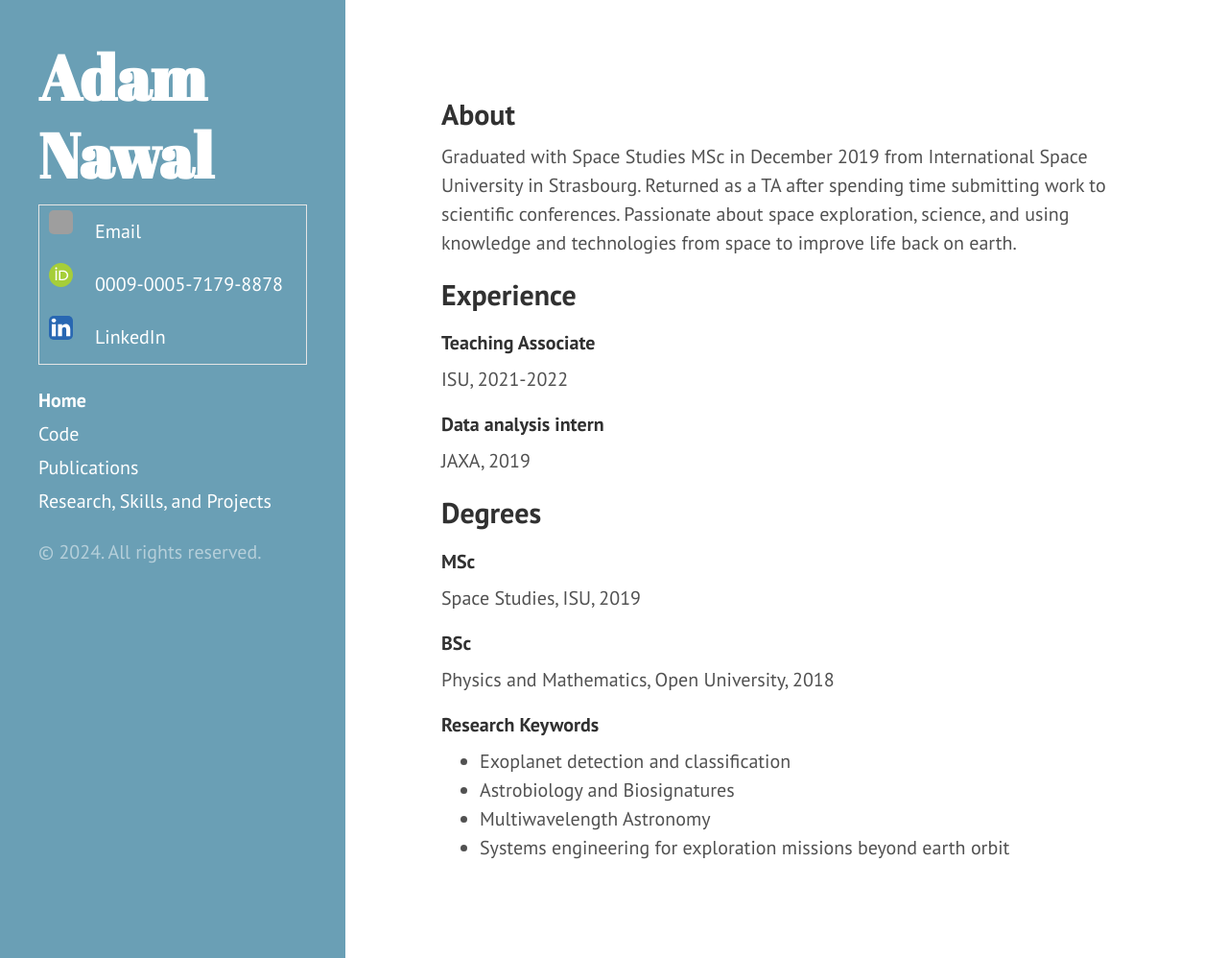
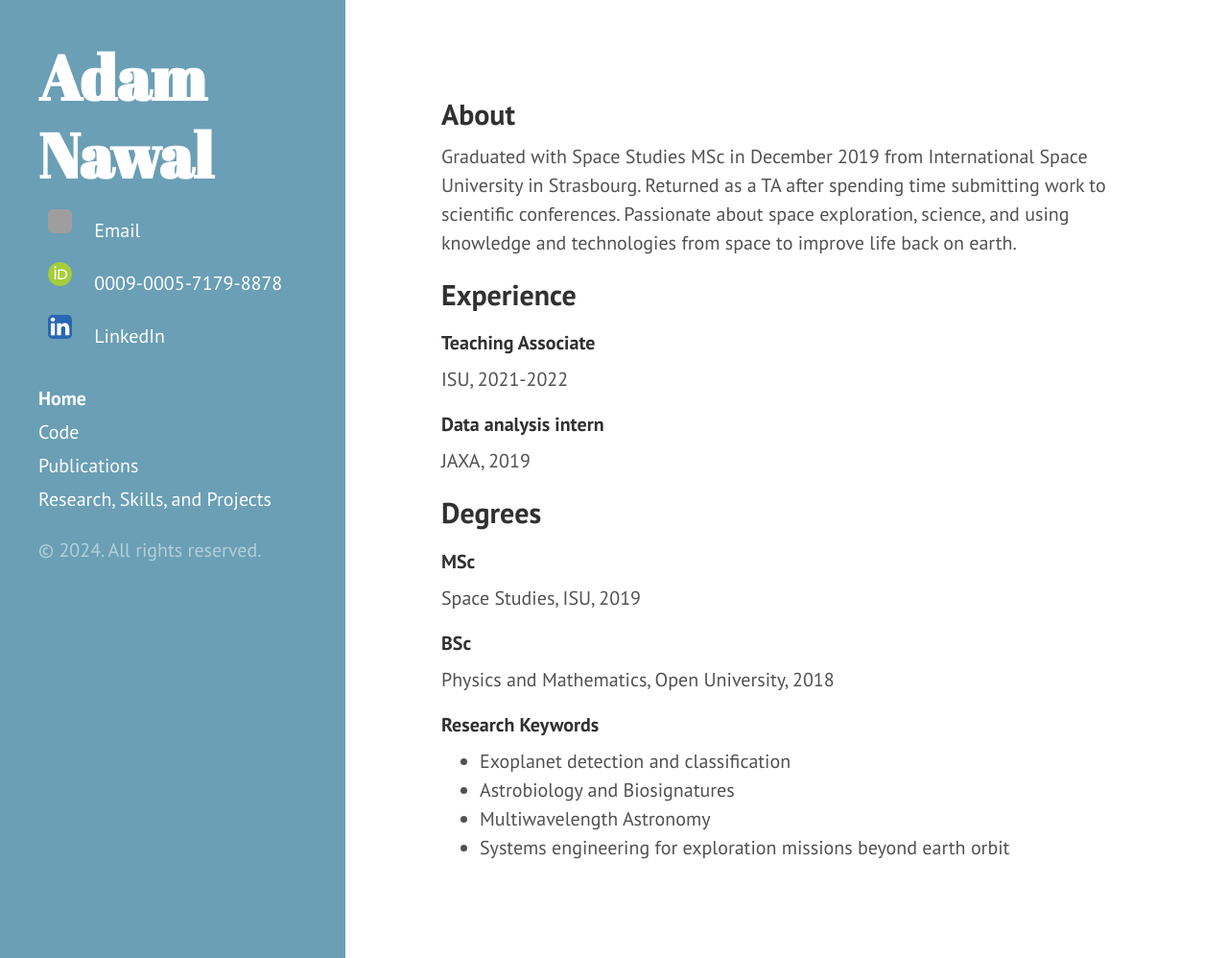
Before and after one commit to ConstantUncle/ConstantUncle.github.io, a Jekyll site: the page built from index.html, in a window 1280 px wide and 998 px high. Shown: the whole window at 96% size. Built offline with Jekyll 4.4.1, drawn with Linux system fonts in a browser that asks for light colours; grey boxes are pictures that could not be loaded.

Commit message:
Update poole.css
Missed a spot

```diff
--- a/public/css/poole.css
+++ b/public/css/poole.css
@@ -238,7 +238,7 @@ img {
 table {
   margin-bottom: 1rem;
   width: 100%;
-  border: 1px solid #e5e5e5;
+  border: 0px solid #e5e5e5;
   border-collapse: collapse;
 }
 td,
```
